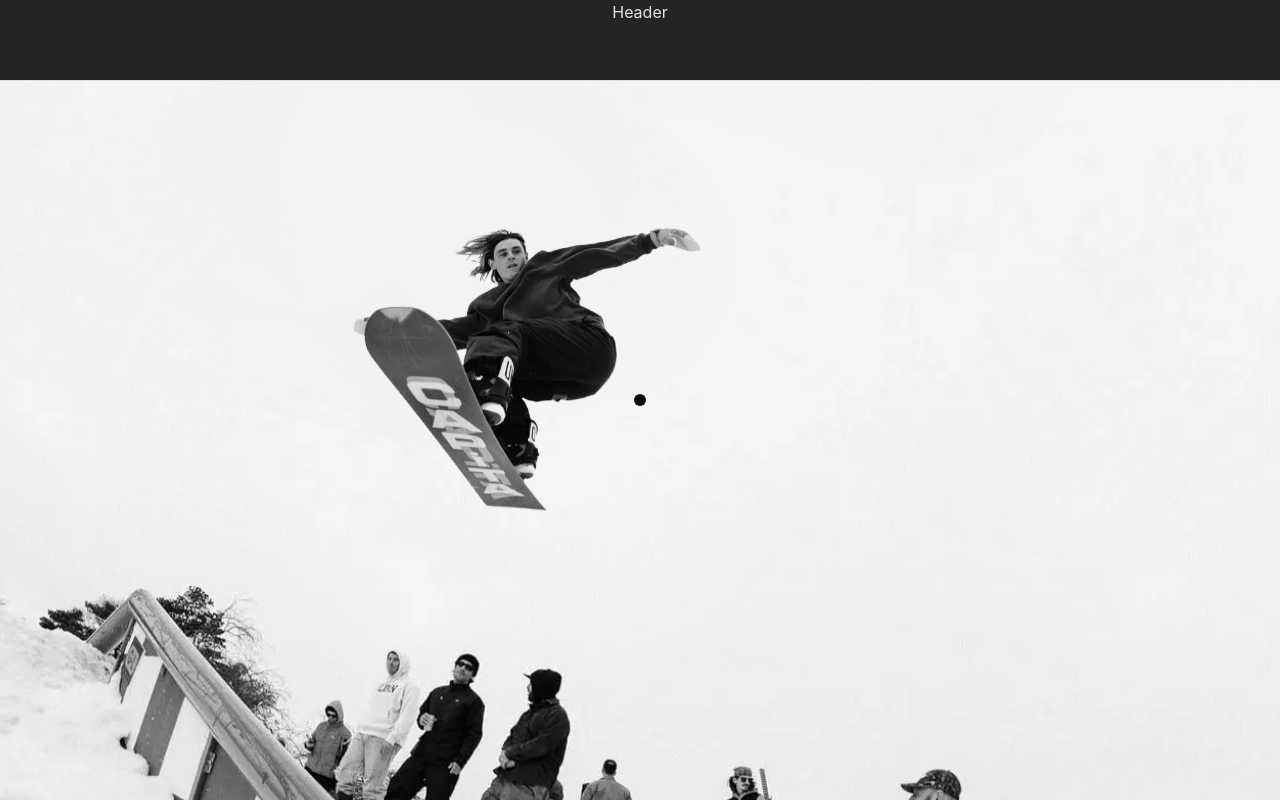
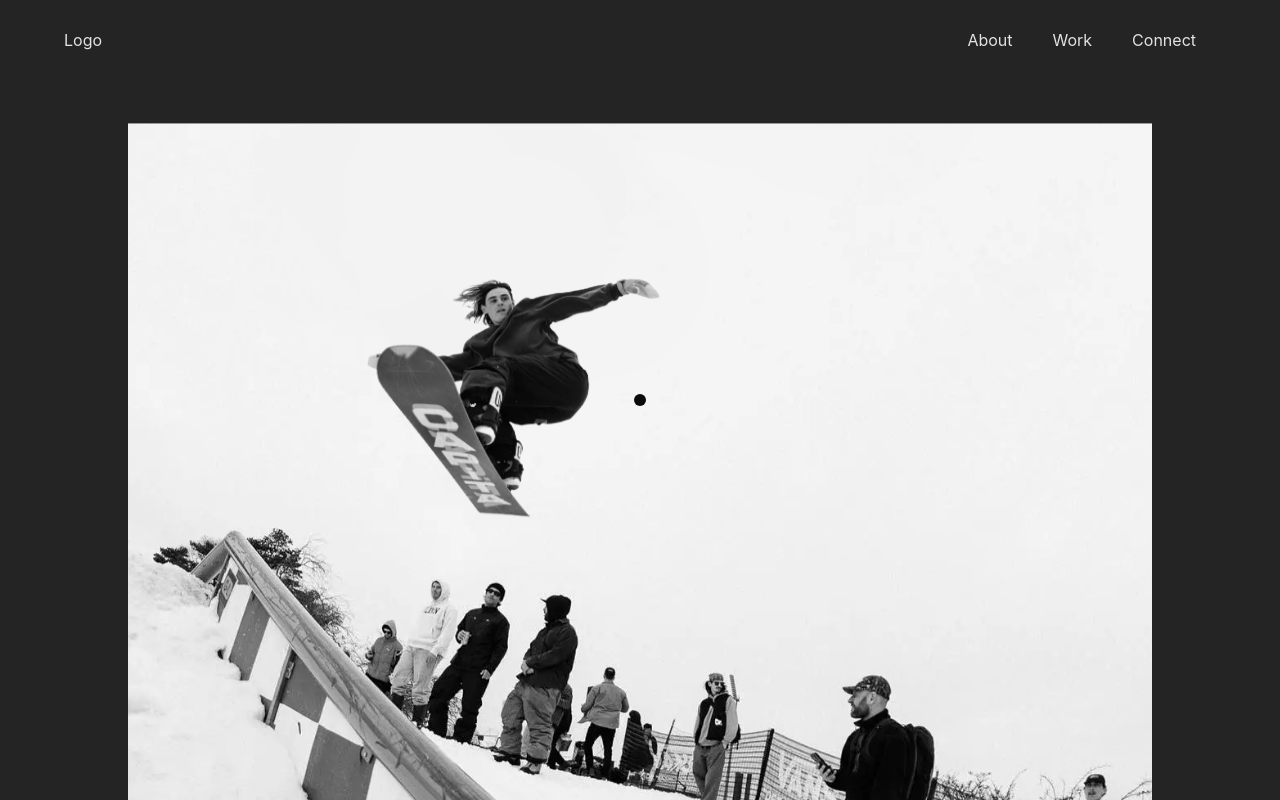
Before and after one commit to GabGo51/Portfolio-2024, a React (Vite) app in the folder portfolio2024/: page / in a window 1280 px wide. Shown: the top 800 px of the page. Built offline with nearby package versions, Linux system fonts and the light colour scheme.

Commit message:
added header

```diff
--- a/portfolio2024/package.json
+++ b/portfolio2024/package.json
@@ -13,7 +13,8 @@
     "@gsap/react": "^2.1.1",
     "react": "^18.2.0",
     "react-dom": "^18.2.0",
-    "react-image-follow": "^1.2.2"
+    "react-image-follow": "^1.2.2",
+    "react-router-dom": "^6.23.1"
   },
   "devDependencies": {
     "@types/react": "^18.2.66",
--- a/portfolio2024/src/components/Header.jsx
+++ b/portfolio2024/src/components/Header.jsx
@@ -1,9 +1,46 @@
-import React from 'react'
+import React, { useState } from "react";
+import "../styles/Header.css";
 
 const Header = () => {
+  const [menuOpen, setMenuOpen] = useState(false);
+
+  const smoothScroll = (element) => {
+    const targetElement = document.querySelector(element);
+    const targetPosition = targetElement.offsetTop;
+    window.scrollTo({
+      top: targetPosition,
+      behavior: "smooth",
+    });
+    setMenuOpen(false); // Close menu on link click
+  };
+
+  const toggleMenu = () => {
+    setMenuOpen(!menuOpen);
+  };
+
   return (
-    <div>Header</div>
-  )
-}
+    <header>
+      <div className="logo">
+        <div>Logo</div>
+      </div>
+      <button className="menu-toggle" onClick={toggleMenu}>
+        +
+      </button>
+      <nav className={menuOpen ? "open" : ""}>
+        <ul>
+          <li>
+            <p onClick={() => smoothScroll("#about")}>About</p>
+          </li>
+          <li>
+            <p onClick={() => smoothScroll("#projects")}>Work</p>
+          </li>
+          <li>
+            <p onClick={() => smoothScroll("#connect")}>Connect</p>
+          </li>
+        </ul>
+      </nav>
+    </header>
+  );
+};
 
-export default Header
+export default Header;
--- a/portfolio2024/src/components/Projects.jsx
+++ b/portfolio2024/src/components/Projects.jsx
@@ -29,7 +29,7 @@ const Projects = () => {
   ];
 
   return (
-    <div className="wrapper">
+    <div className="wrapper" id="projects">
       <div className="projects">
         <h1 >{hovered}</h1>
         <div className="accordion">
--- a/portfolio2024/src/styles/About.css
+++ b/portfolio2024/src/styles/About.css
@@ -1,11 +1,12 @@
 .about{
-  width: 100%;
+  width: 80%;
 
 }
 
 .frame{
   overflow: hidden;
   overflow-x: hidden;
+
 }
 
 .moving-img{
@@ -29,7 +30,8 @@
 }
 
 .moving-img2{
-  width: 38%;
+  width: 32%;
+  max-width: 670px;
   background-size: cover;
   background-position: center;
   display: flex;
@@ -40,7 +42,7 @@
   font-size: 2em;
   position: absolute;
   z-index: 30;
-  margin-top: -50%;
-  margin-left: -20%;
+  margin-top: -34%;
+  margin-left: -22%;
 
 }
--- /dev/null
+++ b/portfolio2024/src/styles/Header.css
@@ -0,0 +1,80 @@
+header {
+  display: flex;
+  align-items: center;
+  justify-content: space-between;
+  width: 90%;
+  height: 10vh;
+  padding: 0 140px;
+  z-index: 10;
+}
+
+.logo {
+  /* Add your logo styling here */
+}
+
+nav {
+  display: flex;
+}
+
+ul {
+  all: unset;
+  list-style-type: none; /* remove bullet points */
+  display: flex;
+}
+
+li {
+  margin: 0 20px;
+  transition: 400ms;
+}
+
+li:hover {
+  transform: scale(1.1);
+}
+
+.menu-toggle {
+  display: none; /* Hidden by default */
+  background: none;
+  border: none;
+  font-size: 2rem;
+  cursor: pointer;
+}
+
+@media (max-width: 768px) {
+  header {
+    padding: 0 20px;
+  }
+
+  nav {
+    display: block;
+    position: fixed;
+    top: 0;
+    left: 0;
+    height: 100vh;
+    width: 100%;
+    background: rgb(0, 0, 0);
+    display: flex;
+    flex-direction: column;
+    align-items: center;
+    justify-content: center;
+    transform: translateY(-100%);
+    transition: transform 0.3s ease-in-out;
+    z-index: 2000;
+  }
+
+  nav.open {
+    transform: translateY(0);
+  }
+
+  ul {
+    flex-direction: column;
+    text-align: center;
+  }
+
+  li {
+    margin: 20px 0;
+  }
+
+  .menu-toggle {
+    display: block; /* Show the toggle button */
+  }
+}
```
Also changed, not shown: 1 other file (tests, documents, lock files or other folders).
